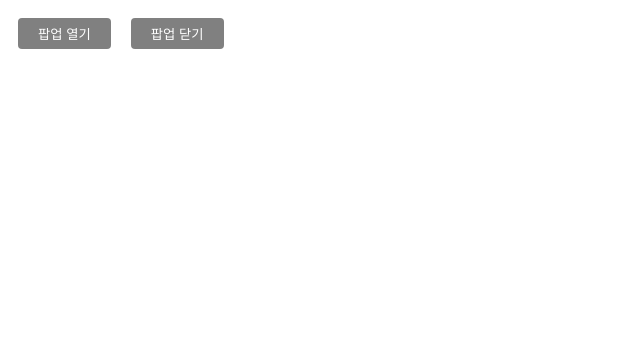
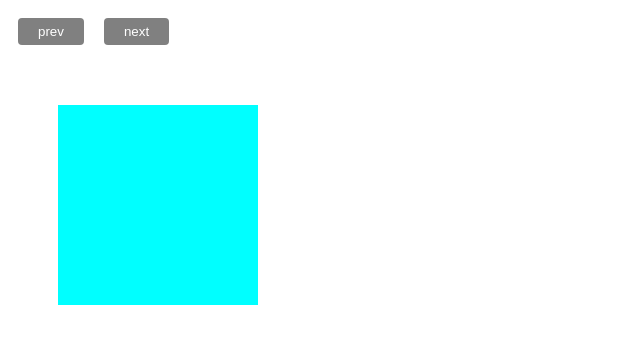
Before and after one commit to Minminjamin/ablearn-react-class, a React (Create React App) app: page / in a window 1280 px wide. Shown: the top 344 px of the page, without its empty margins (0-640 px from the left). Built offline with nearby package versions, Linux system fonts and the light colour scheme.

Commit message:
feature : useRef 학습을 통한 에제

```diff
--- a/src/App.js
+++ b/src/App.js
@@ -1,15 +1,24 @@
-import { useState } from "react";
-import PopUp from "./components/PopUp";
+import { useRef } from "react";
 import "./style.scss";
 
 function App() {
-  const [isOpen, setIsOpen] = useState(false);
+  // const [num, setNum] = useState(0);
+  let num = useRef(0);
+  let box = useRef(null);
+
+  const prev = () => {
+    box.current.style.transform = `rotate(${--num.current * 45}deg)`;
+  };
+  const next = () => {
+    box.current.style.transform = `rotate(${++num.current * 45}deg)`;
+  };
 
   return (
     <>
-      <button onClick={() => setIsOpen(true)}>팝업 열기</button>
-      <button onClick={() => setIsOpen(false)}>팝업 닫기</button>
-      {isOpen && <PopUp />}
+      <button onClick={prev}>prev</button>
+      <button onClick={next}>next</button>
+
+      <article ref={box}></article>
     </>
   );
 }
```
